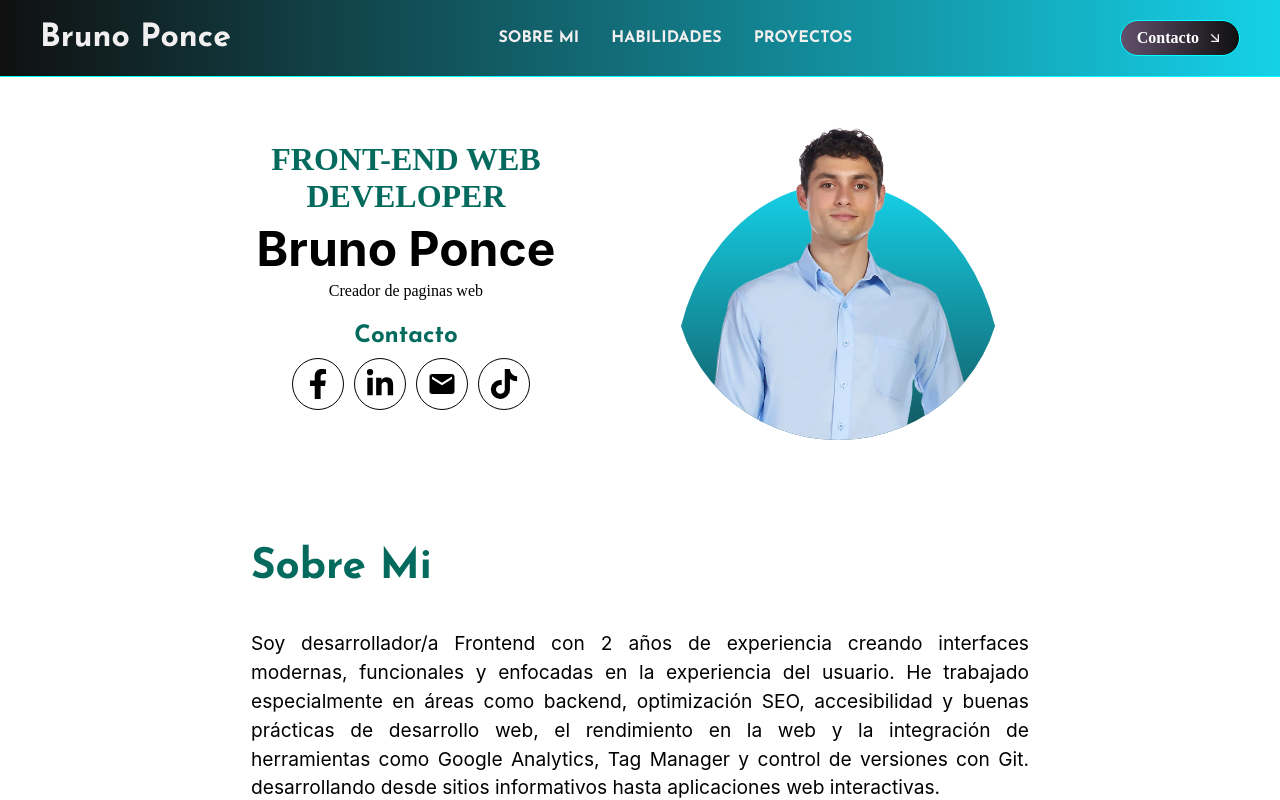
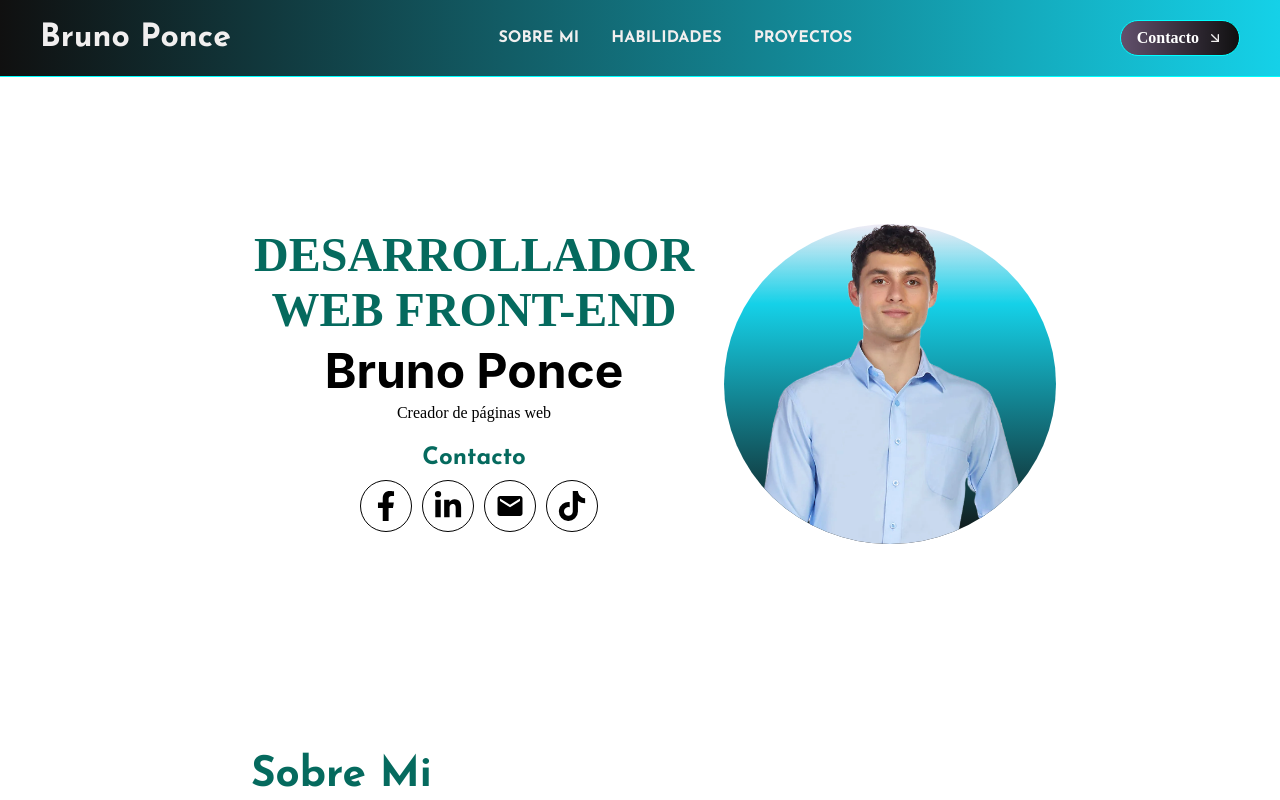
Before and after one commit to elmejorbruno/portafolio-web-bruno-ponce, a React (Vite) app: page /#/ in a window 1280 px wide. Shown: the top 800 px of the page. Built offline with nearby package versions, Linux system fonts and the light colour scheme; a web font is replaced by a local one.

Commit message:
Se ajusto los estilos para version movil

```diff
--- a/src/components/heroSection/HeroMain.jsx
+++ b/src/components/heroSection/HeroMain.jsx
@@ -25,41 +25,46 @@ export default HeroMain
 const ContainerHeroMain = styled.div`
 margin-top: 4rem;
 /* background-color: #09243c; */
-background-color: #fff;
-  /* width: 100%;
-  height: 60vh;
+background-color: transparent;
+   width: 100%;
+  height: 80vh;
   display: flex;
   align-items: center;
-  justify-content: center; */
+  justify-content: center;
   z-index: 10;
 
 
   @media screen and (max-width: 700px) {
-    /* flex-direction: column;
+    flex-direction: column;
     display: flex;
     align-items: stretch;
     justify-content: center;
-    background-color: gray;
-     width: 50%;
-  height: 80vh; */
 
-  height: 60vh
+     width: 100%;
+
+
+
    }
 
 `;
 const WrapperHero = styled.div`
  display: flex;
- max-width: 1200px;
- margin: 0 auto;
+ width: 100%;
+
+ margin: 20px 0;
  justify-content: space-between;
  align-items: center;
  position: relative;
-  background-color: transparent;
-  flex-direction: column;
+ background-color: transparent;
+ flex-direction: column;
 
-  @media screen and (min-width: 700px) {
+
+ @media screen and (min-width: 700px) {
+    max-width: 1200px;
     width: 70%;
-    padding: 1rem;
+    height: 50vh;
+    margin: 20rem 0;
+    padding: 2rem;
     display: flex;
    flex-direction: row;
 
@@ -67,13 +72,13 @@ const WrapperHero = styled.div`
 `;
 
 const ContainerText = styled.div`
-  width: 50%;
+  width: 80%;
   display: flex;
-
  padding: 30px;
+ background-color: transparent;
   @media screen and (max-width: 700px) {
     width: 100%;
-
+   padding: 10px 30px;
     display: flex;
     justify-content: center;
     align-items: center;
@@ -84,14 +89,14 @@ const ContainerPicture = styled.div`
   width: 100%;
   max-width: 700px;
   height: 30vh;
- background-color: transparent;
-
+ background-color:transparent;
+   display: flex;
+  justify-content: center;
+  align-items: center;
   right:5px;
   @media screen and (min-width: 700px) {
-    width: 60%;
-    height: 50vh;
-    display: flex;
-  justify-content: center;
-  align-items: center;
+    width: 100%;
+    height: 100vh;
+
    }
 `;
--- a/src/components/heroSection/HeroPic.jsx
+++ b/src/components/heroSection/HeroPic.jsx
@@ -4,10 +4,10 @@ import ImgbrunoPonce from "../../assets/img/bruno-ponces.png"
 const HeroPic = () => {
   return (
     <ContainerImg>
-      <CirculoFondo>   </CirculoFondo>
-      <WrapperImagen>
+      <WrapperImagen >
         <img src={ImgbrunoPonce} alt="" />
       </WrapperImagen>
+      {/* <CirculoFondo>   </CirculoFondo> */}
 
       </ContainerImg>
   )
@@ -16,59 +16,72 @@ const HeroPic = () => {
 export default HeroPic
 
 const ContainerImg = styled.div`
-  width: 70%;
+  width: 100%;
   height: 20rem;
-  /* background-color: rgba(0, 162, 255, 0.1); */
+  background-color: transparent;
   backdrop-filter: blur(16px);
-  border-radius: 100%;
+
   position: relative;
-  overflow: hidden;
+
 
       @media screen and (max-width: 700px) {
       width: 40%;
       height: 10rem;
+
     }
 
 
 `;
-const CirculoFondo = styled.div`
-  background: linear-gradient(
-    to bottom ,
-    ${({ theme }) => theme.colors.cyan},
-    ${({ theme }) => theme.colors.black}
-  );
-position: absolute;
-top: 4rem;
-  border-radius: 100%;
-  width: 100%;
-  height: 50vh;
+// const CirculoFondo = styled.div`
 
-`;
+
+// position: absolute;
+// top: 5rem;
+//  background-color: #00ffff;
+//   width: 100%;
+//   height: 50vh;
+
+// `;
 
 const WrapperImagen = styled.div`
-    position: absolute;
-    top: -30px;
+position: relative;
+
   width: 100%;
-  height: 0.2rem;
+  height: 20rem;
+
+background: linear-gradient(
+  to bottom,
+  rgba(113, 63, 160, 0.1) 0%,   /* cyan muy transparente en la parte de arriba */
+  ${({ theme }) => theme.colors.cyan} 25%, /* cyan sólido más abajo */
+  ${({ theme }) => theme.colors.black} 100% /* termina en negro */
+);
+
+
+
   display: flex;
   justify-content: center;
   align-items: center;
-  background-color: transparent;
-  margin:15rem 0 0 0;
+  border-radius: 90%;
+
+
+  max-width: 480px;
+
+  overflow: hidden;
   @media screen and (max-width: 700px) {
     width: 85%;
-
+    border-radius: 300px;
+    height: 10rem;
   }
 
-  img{
-
+  img {
+    position: absolute;
+    top: -1rem;
     width: 100%;
-    max-width: 500px;
+    max-width: 600px;
 
     @media screen and (max-width: 700px) {
-    width: 85%;
-
+      width: 100%;
+        top: 1rem;
     }
   }
-
 `;
--- a/src/components/heroSection/HeroText.jsx
+++ b/src/components/heroSection/HeroText.jsx
@@ -6,9 +6,9 @@ import styled from "styled-components"
 const HeroText = () => {
   return (
     <ContainerText>
-        <TitleH2>Front-End Web Developer</TitleH2>
+        <TitleH2>  Desarrollador Web Front-End</TitleH2>
         <TitleH1>Bruno Ponce</TitleH1>
-        <Parrafo>Creador de paginas web</Parrafo>
+        <Parrafo>Creador de páginas web</Parrafo>
         <RedesSocial>
           <ContactRedes>
             Contacto
@@ -42,7 +42,7 @@ const ContainerText = styled.div`
     flex-direction: column;
     justify-content: center;
     text-align: center;
-    background-color: transparent;
+    background-color:transparent;
       @media screen and (max-width: 700px) {
    text-align: center;
 
@@ -52,10 +52,10 @@ const ContainerText = styled.div`
 
 const TitleH2 = styled.h2`
     color: ${({ theme }) => theme.colors.predeter};
-    font-size: 2em;
+    font-size: 3em;
     text-transform: uppercase;
       @media screen and (max-width: 700px) {
-        font-size: 1em;
+        font-size: 1.5em;
 
    }
     `;
@@ -73,6 +73,7 @@ const TitleH1 = styled.h1`
 `;
 
 const Parrafo = styled.div`
+
 `;
 const RedesSocial = styled.div`
   display: flex;
@@ -80,6 +81,7 @@ const RedesSocial = styled.div`
   justify-content: center;
   align-items: center;
     margin: 10px 0;
+    background-color: transparent;
 
 `;
 
@@ -102,6 +104,11 @@ const  RedesLinks = styled(Link)`
       }
       border-radius: 50px;
       padding: 10px;
+      @media screen and (max-width: 700px) {
+
+    font-size: .5em;
+
+   }
     }
 `;
 
```
Lines whose indentation alone changed are shown as unchanged.
